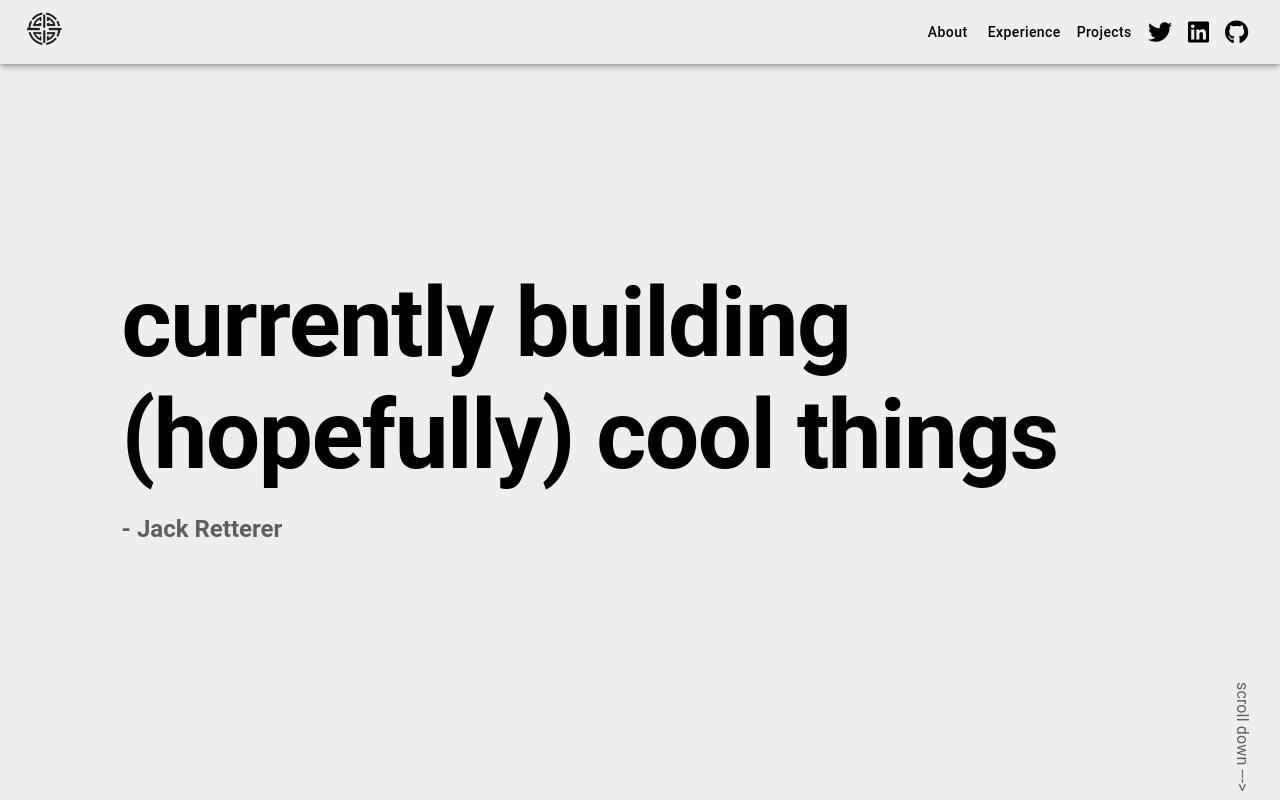
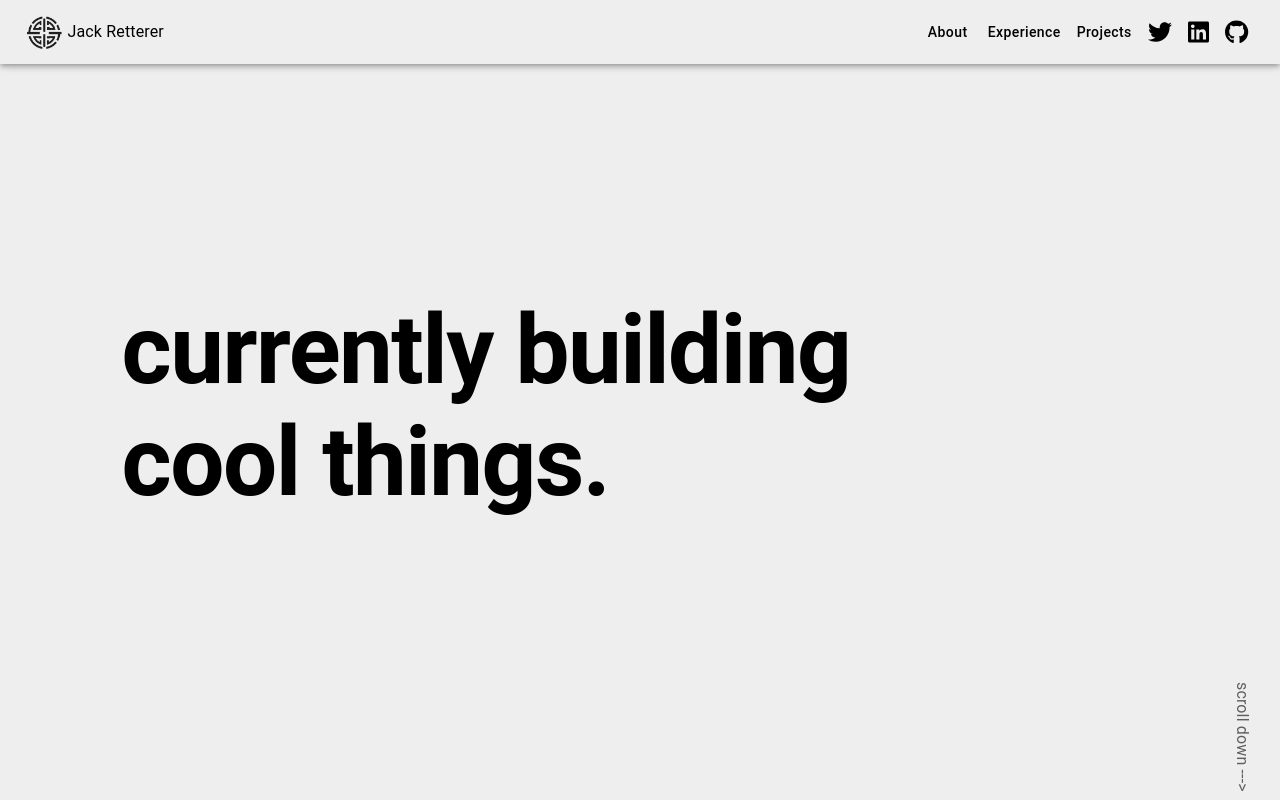
Before and after one commit to jackretterer/jackretterer, a React (Create React App) app: page / in a window 1280 px wide. Shown: the top 800 px of the page. Built offline with nearby package versions, Linux system fonts and the light colour scheme.

Commit message:
Updated navbar and homepage:

```diff
--- a/src/components/LandingPage.js
+++ b/src/components/LandingPage.js
@@ -112,16 +112,13 @@ const LandingPage = () => {
             {
               isMobile ?
                 <Typography variant="h1" style={{ fontWeight: 'bold', fontSize: '15vw' }}>
-                  (hopefully) cool things
+                  cool things.
                 </Typography>
                 :
                 <Typography variant="h1" style={{ fontWeight: 'bold'}}>
-                  (hopefully) cool things
+                  cool things.
                 </Typography>
             }
-            <Typography variant="h5" color="textSecondary" style={{ fontWeight: 'bold', marginTop: '2%' }}>
-              - Jack Retterer
-            </Typography>
           </Box>
 
           {/* Scroll Down Indicator */}
@@ -150,7 +147,7 @@ const LandingPage = () => {
               About Me
           </Typography>
             <Typography variant="body1" paragraph>
-              I want to build products that help the world. That's pretty much it. I am a firm believer that technology has the potential to benefit the world. And when you build a good enough product its almost like a gift to the user.
+              I am building products that help the world. That's pretty much it. I am a firm believer that technology has the potential to benefit the world. And when you build a good enough product its almost like a gift to the user.
           </Typography>
             <Typography variant="body1" paragraph>
               My biggest interests are in crypto, AI, finance and space. I've worked in some capacity in all of them, but have spent most of my time in AI.
--- a/src/components/NavBar.js
+++ b/src/components/NavBar.js
@@ -60,9 +60,18 @@ const NavBar = () => {
 
   return (
     <AppBar position="sticky" sx={{ backgroundColor: '#EEEEEE', elevation: 0, borderBottom: 'none' }}>
-      <Toolbar sx={{ padding: '0 16px', margin: '0px' }}>
-        <StyledTypography variant="h6" component={Link} to="/" sx={{ textDecoration: 'none' }}>
-          <img src={logo} alt="Logo" style={{ height: '40px' }} />
+      <Toolbar sx={{ padding: '0 16px', margin: '0px', display: 'flex', alignItems: 'center' }}>
+      <StyledTypography
+        variant="h6"
+        component={Link}
+        to="/"
+        sx={{
+          textDecoration: 'none',
+          display: 'flex', // Make the container a flex container
+          alignItems: 'center' // Align children vertically
+        }}>
+            <img src={logo} alt="Logo" style={{ height: '40px' }} />
+          <Typography sx={{paddingLeft: "3px"}}> Jack Retterer</Typography>
         </StyledTypography>
         { isMobile ?
         <IconButton
```
